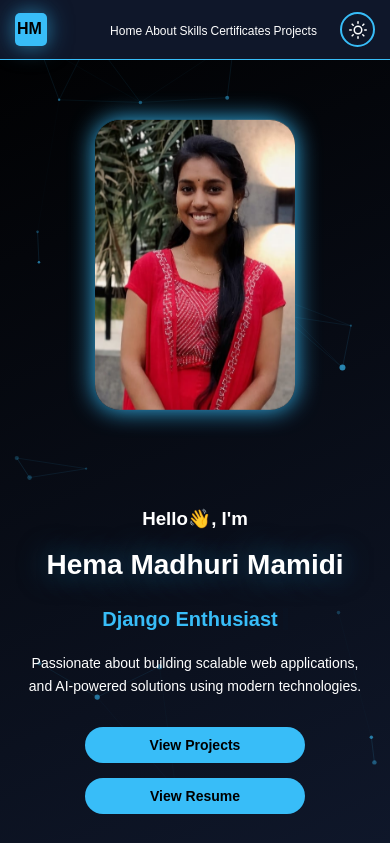
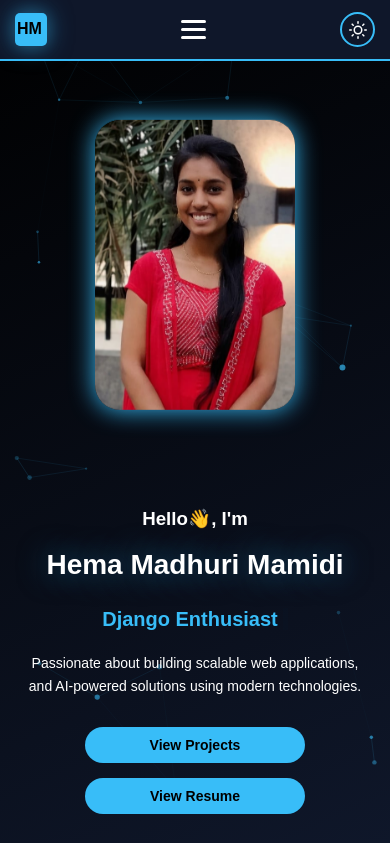
Before and after one commit to hema-madhuri-mamidi/hema-portfolio, a Django app: page / in a window 390 px wide. Shown: the top 843 px of the page. Run offline with Django 5.2, Linux system fonts and the light colour scheme.

Commit message:
hamburger fix

```diff
--- a/portfolio/static/portfolio/css/responsive.css
+++ b/portfolio/static/portfolio/css/responsive.css
@@ -7,12 +7,61 @@
         padding: 15px 20px;
     }
 
+    /* Show Hamburger Menu on Mobile */
+    .hamburger-menu {
+        display: flex;
+    }
+
+    /* Hide Nav Links by Default on Mobile */
     nav ul {
-        gap: 20px;
+        position: fixed;
+        top: 60px;
+        left: 0;
+        width: 100%;
+        max-height: 0;
+        background-color: var(--nav-bg);
+        border-bottom: 1px solid var(--border-color);
+        flex-direction: column;
+        gap: 0;
+        overflow: hidden;
+        transition: max-height 0.3s ease;
+        padding: 0;
+        margin: 0;
+        list-style: none;
+        z-index: 999;
+    }
+
+    /* Show Nav Links When Menu is Active */
+    nav ul.active {
+        max-height: 400px;
+        padding: 15px 20px;
+    }
+
+    nav ul li {
+        padding: 12px 0;
+        border-bottom: 1px solid rgba(56, 189, 248, 0.1);
+    }
+
+    nav ul li:last-child {
+        border-bottom: none;
     }
 
     nav ul li a {
-        font-size: 14px;
+        font-size: 16px;
+        display: block;
+    }
+
+    /* Hamburger Menu Animation */
+    .hamburger-menu.active span:nth-child(1) {
+        transform: rotate(45deg) translate(8px, 8px);
+    }
+
+    .hamburger-menu.active span:nth-child(2) {
+        opacity: 0;
+    }
+
+    .hamburger-menu.active span:nth-child(3) {
+        transform: rotate(-45deg) translate(7px, -7px);
     }
 
     .theme-toggle {
--- a/portfolio/static/portfolio/css/style.css
+++ b/portfolio/static/portfolio/css/style.css
@@ -128,6 +128,27 @@ ul{
     list-style:none;
     gap:40px;
 }
+
+/* Hamburger Menu Button - Hidden on Desktop */
+.hamburger-menu {
+    display: none;
+    flex-direction: column;
+    gap: 5px;
+    background: none;
+    border: none;
+    cursor: pointer;
+    padding: 10px;
+    z-index: 1001;
+}
+
+.hamburger-menu span {
+    width: 25px;
+    height: 3px;
+    background-color: var(--text-primary);
+    border-radius: 2px;
+    transition: all 0.3s ease;
+}
+
 a{
     text-decoration: none;
     color: var(--text-primary);
--- a/portfolio/static/portfolio/js/script.js
+++ b/portfolio/static/portfolio/js/script.js
@@ -408,6 +408,26 @@ class Developer:
         }
     }
 
+    /* ==================== HAMBURGER MENU TOGGLE ==================== */
+    const hamburgerMenu = document.getElementById('hamburger-menu');
+    const navLinks = document.getElementById('nav-links');
+
+    if (hamburgerMenu) {
+        hamburgerMenu.addEventListener('click', function() {
+            hamburgerMenu.classList.toggle('active');
+            navLinks.classList.toggle('active');
+        });
+
+        // Close menu when a link is clicked
+        const navItems = navLinks.querySelectorAll('a');
+        navItems.forEach(link => {
+            link.addEventListener('click', function() {
+                hamburgerMenu.classList.remove('active');
+                navLinks.classList.remove('active');
+            });
+        });
+    }
+
     /* ==================== START ALL ANIMATIONS ==================== */
     typeHero();
     typeCode();
--- a/portfolio/templates/portfolio/index.html
+++ b/portfolio/templates/portfolio/index.html
@@ -19,7 +19,7 @@
         <div class="logo">
     HM
 </div>
-        <ul>
+        <ul id="nav-links">
             <li><a href="#home">Home</a></li>
             <li><a href="#about">About</a></li>
             <li><a href="#skills">Skills</a></li>
@@ -28,6 +28,11 @@
             <li><a href="#coding-profiles">Profiles</a></li>
             <li><a href="#contact">Contact</a></li>
         </ul>
+        <button class="hamburger-menu" id="hamburger-menu" aria-label="Toggle menu">
+            <span></span>
+            <span></span>
+            <span></span>
+        </button>
         <button class="theme-toggle" id="theme-toggle" aria-label="Toggle theme">
             <svg class="sun-icon" xmlns="http://www.w3.org/2000/svg" width="24" height="24" viewBox="0 0 24 24" fill="none" stroke="currentColor" stroke-width="2" stroke-linecap="round" stroke-linejoin="round" color="white">
                 <circle cx="12" cy="12" r="5"></circle>
@@ -61,7 +66,7 @@
 
             <div class="hero-buttons">
                 <a href="#projects">View Projects</a>
-                <a href="{% static 'portfolio/resume/Resume_main.pdf' %}" target="_blank">View Resume</a>
+                <a href="{% static 'portfolio/resume/Resume_mainī.pdf' %}" target="_blank">View Resume</a>
             </div>
 
         </div>
```
